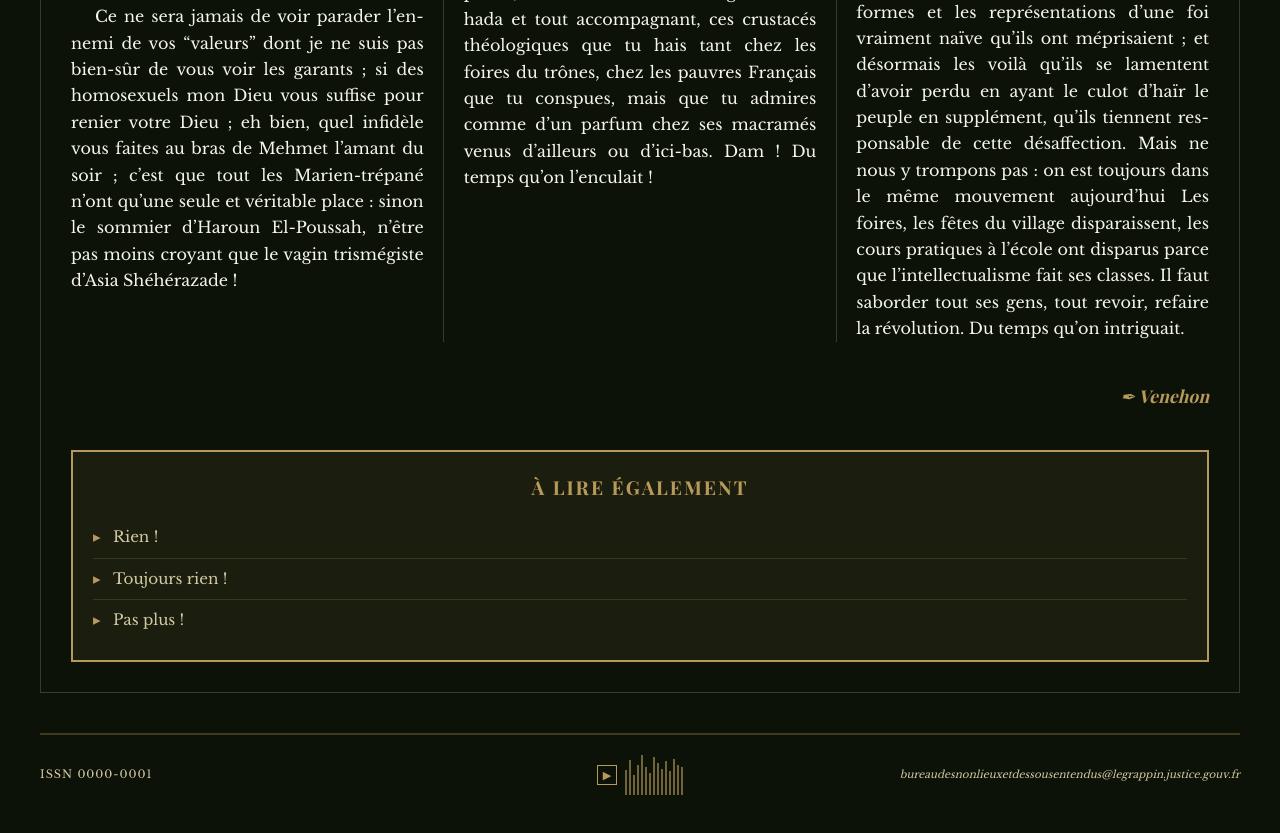
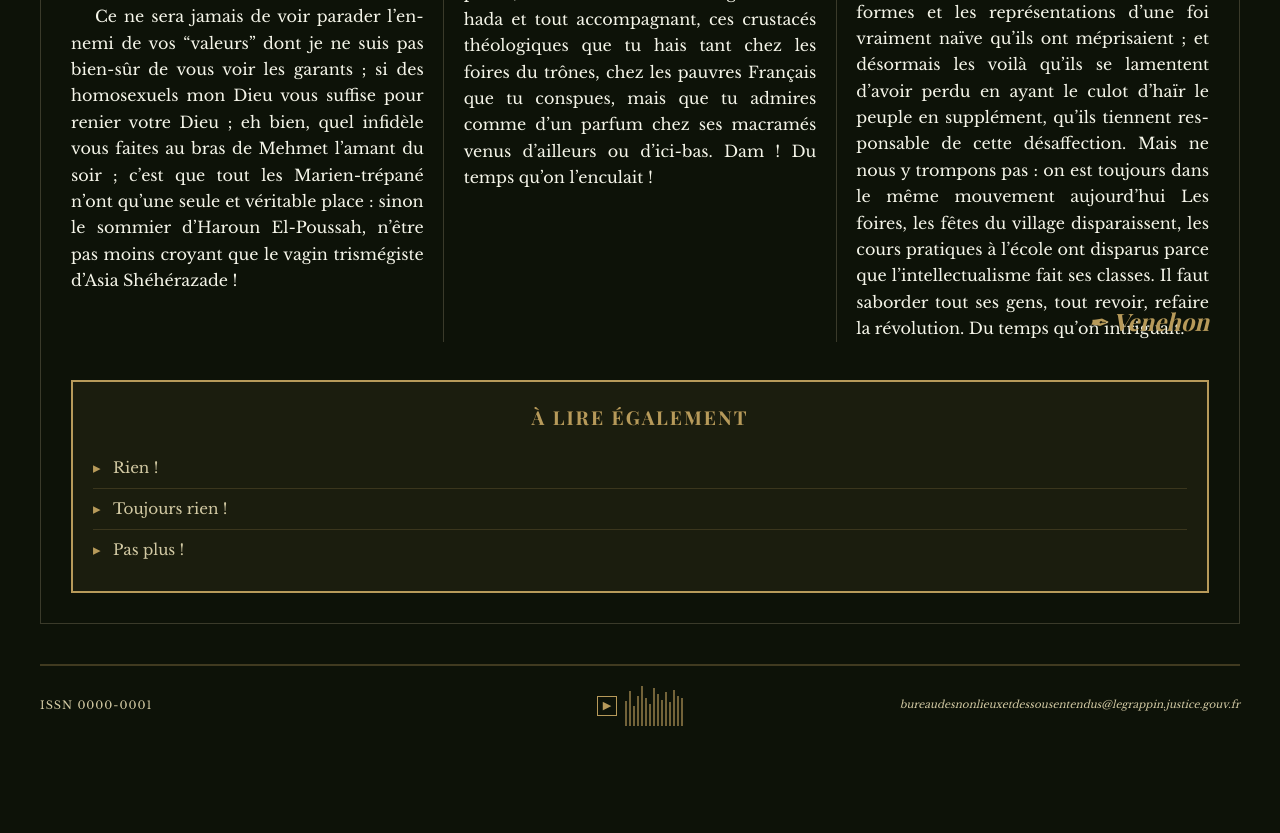
Before and after one commit to vitallism/LE-GRAPPIN, a plain HTML site: page index.html in a window 1280 px wide. Shown: the part 2711-3544 px from the top of the page. After the commit the page ends 3477 px from the top, so only its background shows below. Drawn offline with nearby package versions, Linux system fonts and the light colour scheme.

Commit message:
Add files via upload

```diff
--- a/index.html
+++ b/index.html
@@ -598,11 +598,11 @@ blockquote {
 
 /* Signature de l'auteur */
 .author-signature {
-  margin-top: 40px;
+  margin-top: -40px;
   text-align: right;
   font-style: italic;
   color: #b79a5a;
-  font-size: 1.1rem;
+  font-size: 1.5rem;
   font-family: 'Playfair Display', serif;
   column-span: all;
 }
```
